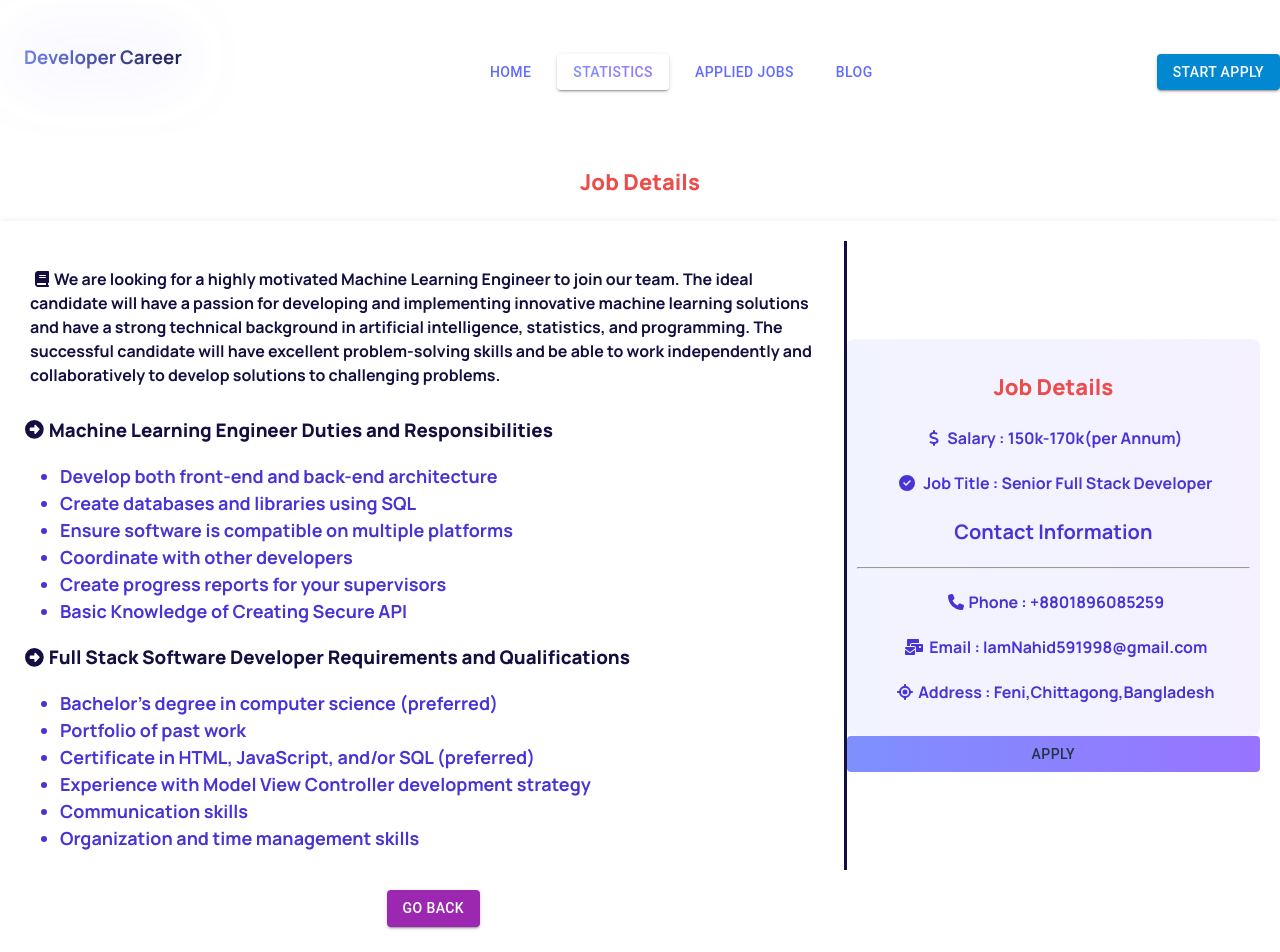
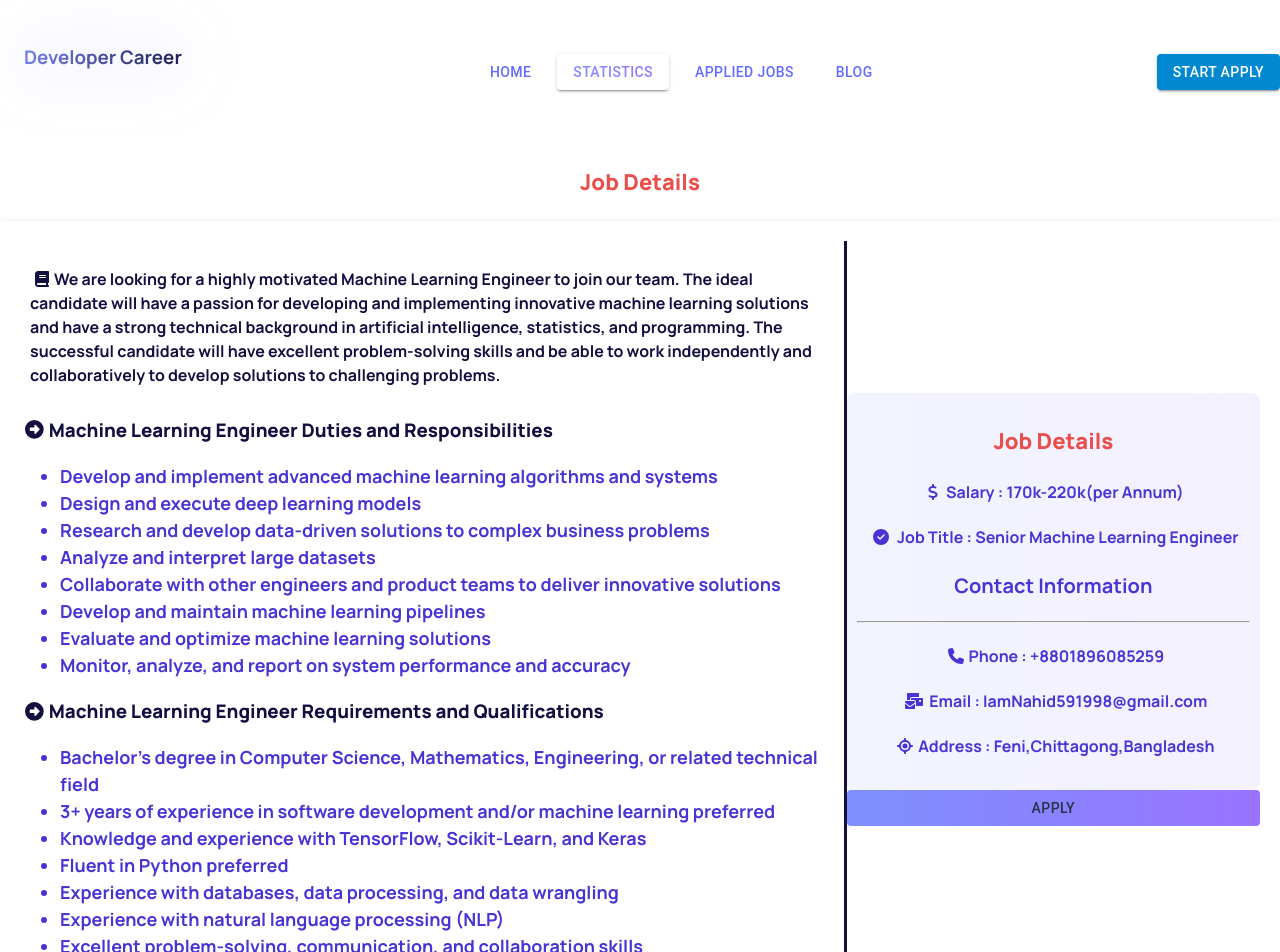
Before and after one commit to Hasan-Al-Banna-Nahid/Developer-Career-React, a React (Vite) app: page /MachineLearning in a window 1280 px wide. Shown: the top 952 px of the page. Built offline with nearby package versions, Linux system fonts and the light colour scheme.

Commit message:
Created Machine Learning  Job Description Pages

```diff
--- a/src/Components/JobDetails/MachineLearning/MachineLearning.jsx
+++ b/src/Components/JobDetails/MachineLearning/MachineLearning.jsx
@@ -39,27 +39,53 @@ const MachineLearning = () => {
             Machine Learning Engineer Duties and Responsibilities
           </h3>
           <ul className="responsibilities">
-            <li>Develop both front-end and back-end architecture</li>
-            <li>Create databases and libraries using SQL</li>
-            <li>Ensure software is compatible on multiple platforms</li>
-            <li>Coordinate with other developers</li>
-            <li>Create progress reports for your supervisors</li>
-            <li>Basic Knowledge of Creating Secure API</li>
+            <li>
+              Develop and implement advanced machine learning algorithms and
+              systems
+            </li>
+            <li>Design and execute deep learning models</li>
+            <li>
+              Research and develop data-driven solutions to complex business
+              problems
+            </li>
+            <li>Analyze and interpret large datasets</li>
+            <li>
+              Collaborate with other engineers and product teams to deliver
+              innovative solutions
+            </li>
+            <li>Develop and maintain machine learning pipelines</li>
+            <li>Evaluate and optimize machine learning solutions</li>
+            <li>
+              Monitor, analyze, and report on system performance and accuracy
+            </li>
           </ul>
           <h3 className="qualificationTitle">
             <FontAwesomeIcon
               icon={faArrowAltCircleRight}
               style={{ padding: "0 5px" }}
             />
-            Full Stack Software Developer Requirements and Qualifications
+            Machine Learning Engineer Requirements and Qualifications
           </h3>
           <ul className="qualification">
-            <li>Bachelor's degree in computer science (preferred)</li>
-            <li>Portfolio of past work</li>
-            <li>Certificate in HTML, JavaScript, and/or SQL (preferred)</li>
-            <li>Experience with Model View Controller development strategy</li>
-            <li>Communication skills</li>
-            <li>Organization and time management skills</li>
+            <li>
+              Bachelor's degree in Computer Science, Mathematics, Engineering,
+              or related technical field
+            </li>
+            <li>
+              3+ years of experience in software development and/or machine
+              learning preferred
+            </li>
+            <li>
+              Knowledge and experience with TensorFlow, Scikit-Learn, and Keras
+            </li>
+            <li>Fluent in Python preferred</li>
+            <li>
+              Experience with databases, data processing, and data wrangling
+            </li>
+            <li>Experience with natural language processing (NLP)</li>
+            <li>
+              Excellent problem-solving, communication, and collaboration skills
+            </li>
           </ul>
         </div>
         <div>
@@ -67,14 +93,14 @@ const MachineLearning = () => {
             <h3 className="titleOfDetail">Job Details</h3>
             <h4 className="salary">
               <FontAwesomeIcon icon={faDollar} style={{ padding: "0 5px" }} />{" "}
-              Salary : 150k-170k(per Annum)
+              Salary : 170k-220k(per Annum)
             </h4>
             <h4 className="jobTitle">
               <FontAwesomeIcon
                 icon={faCircleCheck}
                 style={{ padding: "0 5px" }}
               />{" "}
-              Job Title : Senior Full Stack Developer
+              Job Title : Senior Machine Learning Engineer
             </h4>
             <h3 className="contactInfo">Contact Information</h3>
             <hr />
```
